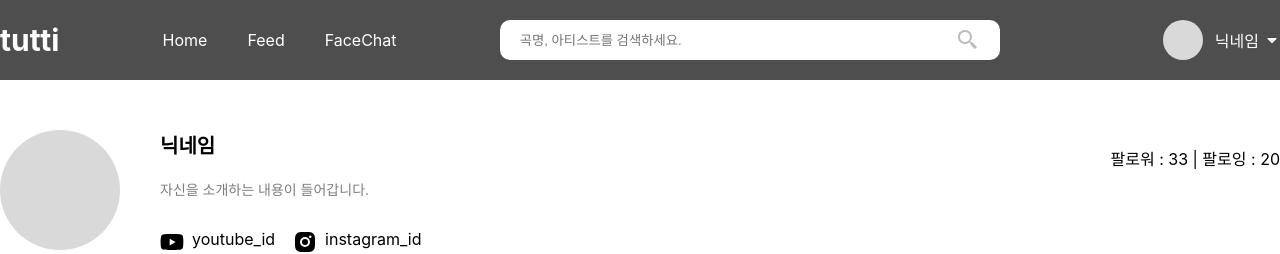
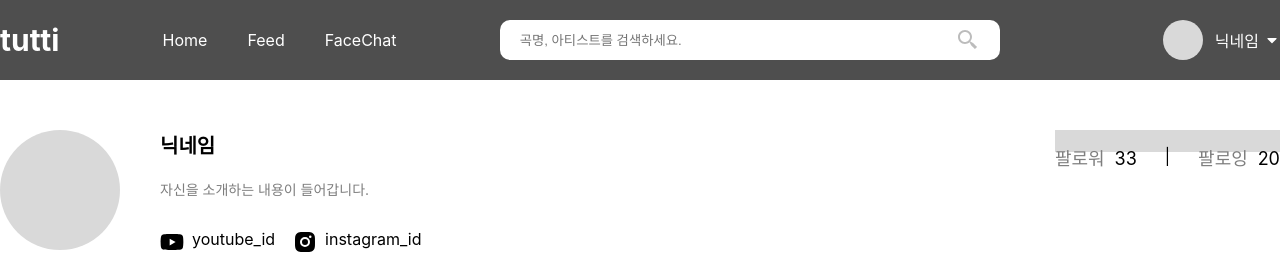
Before and after one commit to itsstacy/tuttimusicFE, a React (Create React App) app: page /mypage in a window 1280 px wide. Shown: the top 254 px of the page. Built offline with nearby package versions, Linux system fonts and the light colour scheme.

Commit message:
마이페이지 팔로잉 팔로워 부분 분리

```diff
--- a/src/pages/MyPage.js
+++ b/src/pages/MyPage.js
@@ -1,4 +1,4 @@
-import React from 'react';
+import React, {useState} from 'react';
 import '../styles/App.css';
 
 import { FaYoutube } from 'react-icons/fa';
@@ -6,11 +6,20 @@ import { FaYoutube } from 'react-icons/fa';
 import { RiInstagramFill } from 'react-icons/ri'
 
 function MyPage() {
+
+  let [allmucis, setAllmusic] = useState(false);
+  let [likemusic, setLikemusic] = useState(false);
+  let [followmusic, setFollowmusic] = useState(false);
+  let [uploadmusic, setUploadmusic] = useState(false);
+
+
+
+
   return (
-    // Frame 61
+    // Frame 61 전체 영역
     <div className='mypage-container'>
 
-      {/* Frame 59 */}
+      {/* Frame 59  회원정보 부분*/}
       <div className='mypage-header'>
 
         <div className='header-porfile-img'/>
@@ -24,7 +33,21 @@ function MyPage() {
             <RiInstagramFill className='sns-icon'/><p>instagram_id</p>
             </div>
           </div>
-            <p className='mypage-follow'>팔로워 : 33 | 팔로잉 : 20</p>
+          <div className='header-follow'>
+                <div className='follow-follower'>
+                  <p>팔로워</p>
+                </div>
+                <div className='follow-follower-count'>
+                  <p>33</p>
+                </div>
+                  <p>|</p>
+                <div className='follow-follower'>
+                  <p>팔로잉</p>
+                </div>
+                <div className='follow-follower-count'>
+                  <p>20</p>
+                </div>
+          </div>
         </div>
 
       </div>
@@ -38,12 +61,9 @@ function MyPage() {
             <p>관심 음악</p>
             <p>팔로잉</p>
             <p>업로드 음악</p>
-
-        <hr/>
-
         </div>
 
-        {/* Frame 52 */}
+        {/* Frame 52 곡 정보 부부 map으로 작업 */}
         <div className='body-contents'>
 
           <div className='body-like'>
```
